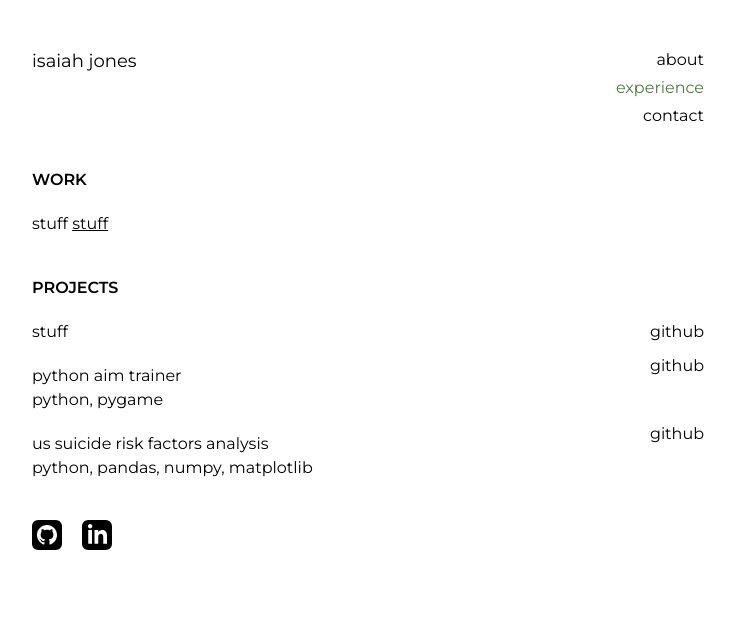
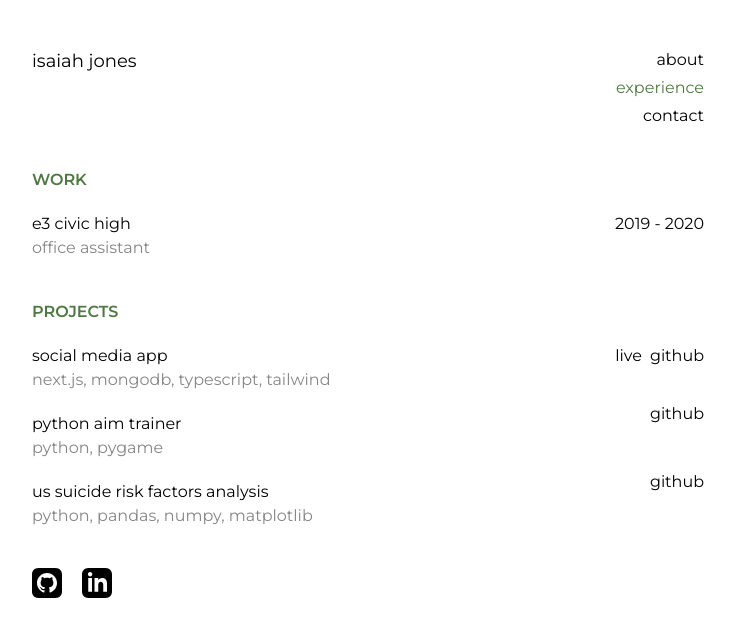
Before and after one commit to ijjones/personal-website, a Next.js app: page /experience in a window 1280 px wide. Shown: the top 636 px of the page, without its empty margins (272-1007 px from the left). Built offline with nearby package versions, Linux system fonts and the light colour scheme.

Commit message:
fixed color

```diff
--- a/app/experience/page.tsx
+++ b/app/experience/page.tsx
@@ -18,34 +18,35 @@ export default function Home() {
             <Navbar />
           </div>
 
-          <div className="font-bold pt-10 pb-5 text-mypink">WORK</div>
-          <p>
-            stuff{" "}
-            <a className="underline">
-              stuff
-            </a>
-          </p>
-          {/* <p className="text-mygray">summer 2023 - react</p> */}
+          <div className="font-bold pt-10 pb-5 text-mygreen">WORK</div>
 
-          <div className="font-bold pt-10 pb-5 text-mypink">PROJECTS</div>
           <div className="flex justify-between items-center">
-            <p className="">stuff</p>
+            <p className="">e3 civic high</p>
             <div className="flex">
-              {/* <a
-                href="https://threads-clone-ebon-eight.vercel.app/"
+              <a>2019 - 2020</a>
+            </div>
+          </div>
+          <p className="text-mygray">office assistant</p>
+
+          <div className="font-bold pt-10 pb-5 text-mygreen">PROJECTS</div>
+          <div className="flex justify-between items-center">
+            <p className="">social media app</p>
+            <div className="flex">
+              <a
+                href="https://social-app-phi-bice.vercel.app/"
                 className="ml-4 mr-2 hover:underline"
               >
                 live
-              </a> */}
+              </a>
               <a
-                href="https://github.com/laura-codess/threads-clone"
+                href="https://github.com/ij-jones/social-app"
                 className="hover:underline"
               >
                 github
               </a>
             </div>
           </div>
-          {/* <p className="text-mygray">next.js, mongodb, typescript, tailwind</p> */}
+          <p className="text-mygray">next.js, mongodb, typescript, tailwind</p>
 
           <div className="flex justify-between items-center">
             <p className="pt-5">python aim trainer</p>
@@ -78,10 +79,7 @@ export default function Home() {
               <img src="/github.svg" alt="github" width={30} height={30} />
             </a>
 
-            <a
-              href="https://www.linkedin.com/in/ij-jones/"
-              className="pr-5"
-            >
+            <a href="https://www.linkedin.com/in/ij-jones/" className="pr-5">
               <img src="/linkedin.svg" alt="linkedin" width={30} height={30} />
             </a>
           </ul>
--- a/app/page.tsx
+++ b/app/page.tsx
@@ -12,20 +12,20 @@ export default function Home() {
             <Navbar />
           </div>
 
-          <div className="font-bold pt-10 pb-3 text-mypink tracking-widest text-lg">
+          <div className="font-bold pt-10 pb-3 text-mygreen tracking-widest text-lg">
             hello
           </div>
           <p>[ he/him ]</p>
 
           <p className="pt-10">
-            stuff
+            i'm currently a mathematics - computer science major at university
+            of california, san diego. i have a passion for coding, learning, and
+            building.
           </p>
-          <p className="pt-10">
-            stuff{" "}
-          </p>
+          <p className="pt-10">stuff </p>
 
           <p className="pt-10">
-            stuff,{" "}
+            i'm always open to exploring new opportunities,{" "}
             <span className="font-bold">
               <a href="mailto:ijjones@ucsd.edu">connect with me here.</a>
             </span>
@@ -36,10 +36,7 @@ export default function Home() {
               <img src="/github.svg" alt="github" width={30} height={30} />
             </a>
 
-            <a
-              href="https://www.linkedin.com/in/ij-jones/"
-              className="pr-5"
-            >
+            <a href="https://www.linkedin.com/in/ij-jones/" className="pr-5">
               <img src="/linkedin.svg" alt="linkedin" width={30} height={30} />
             </a>
           </ul>
--- a/tailwind.config.ts
+++ b/tailwind.config.ts
@@ -9,7 +9,8 @@ const config: Config = {
   theme: {
     extend: {
       colors: {
-        'mygreen': '#4F7942',
+        mygreen: "#4F7942",
+        mygray: "#868686",
       },
       backgroundImage: {
         "gradient-radial": "radial-gradient(var(--tw-gradient-stops))",
```
